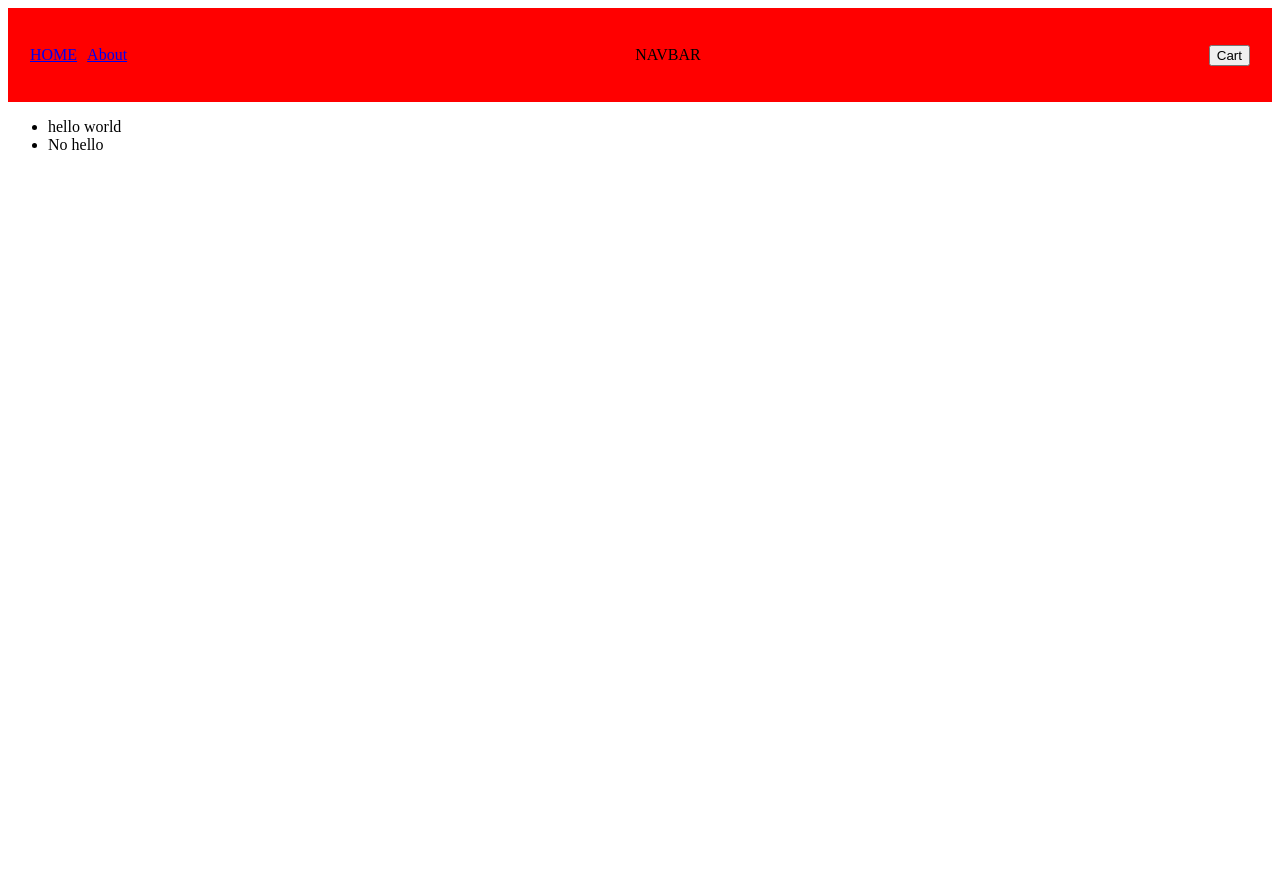
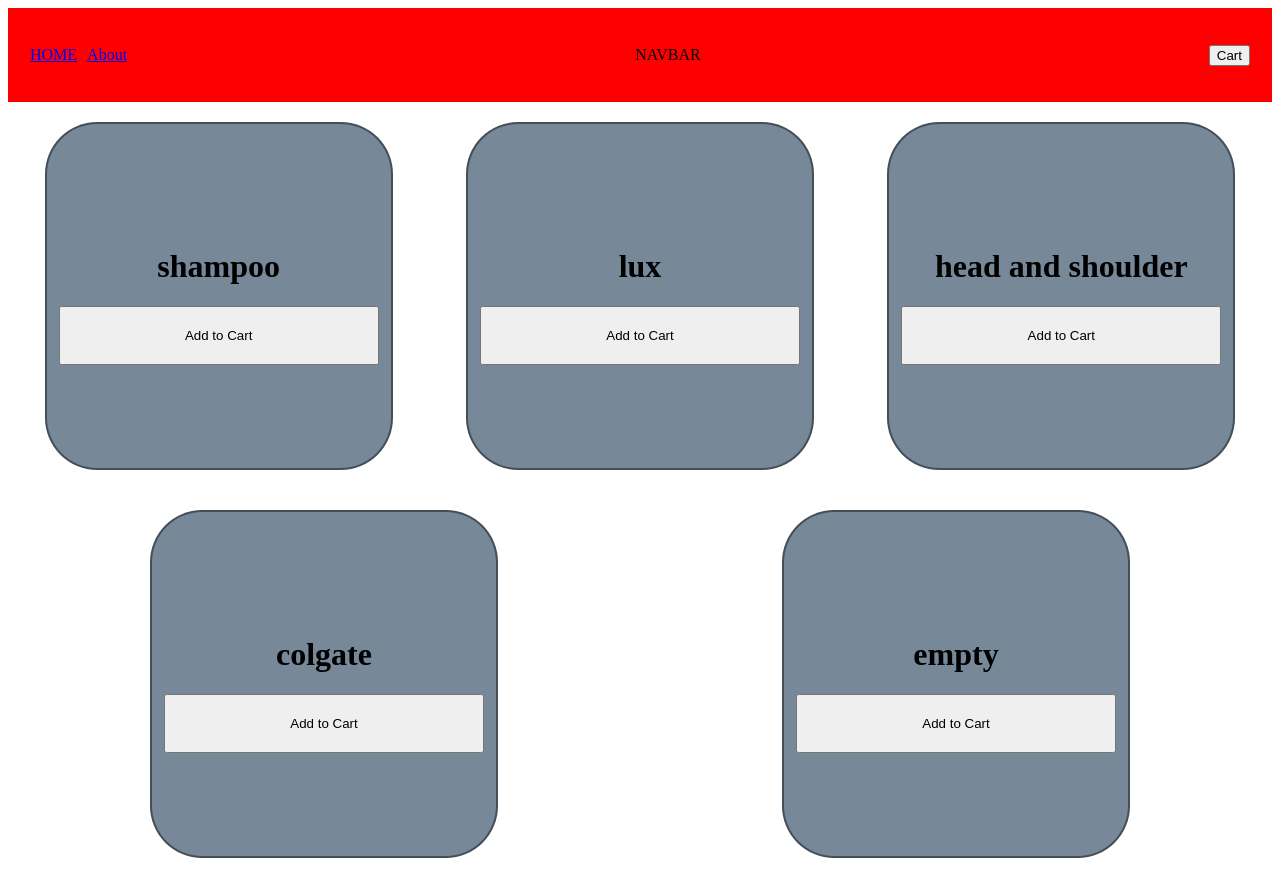
Before and after one commit to shoaibrasool/EcommerceReduxVite, a React (Vite) app: page / in a window 1280 px wide. Before the commit the page ends 800 px from the top, so only its background shows below. Built offline with nearby package versions, Linux system fonts and the light colour scheme.

Commit message:
better ui and understanding

```diff
--- a/src/components/product/Products.jsx
+++ b/src/components/product/Products.jsx
@@ -1,17 +1,23 @@
 // import React from 'react'
 import { useSelector } from 'react-redux'
+import './product.css'
+
 
 const Products = () => {
     const Products = useSelector(state => state.reducer.product)
     return (
         <>
-            <ul>
+            <div className='cards'>
                 {Products.map((product) => (
-                    <li key={product.id}>
-                        <div>{product.text}</div>
-                    </li>
+                    <div className='card' key={product.id}>
+                        <h1>
+                            {product.text}
+                        </h1>
+
+                        <button>Add to Cart</button>
+                    </div>
                 ))}
-            </ul>
+            </div>
         </>
     )
 }
--- /dev/null
+++ b/src/components/product/product.css
@@ -0,0 +1,26 @@
+.cards {
+    display: flex;
+    flex-wrap: wrap;
+    justify-content: space-around;
+    align-items: center;
+    width: 100%;
+}
+
+.card {
+    width: 20rem;
+    height: 20rem;
+    background-color: lightslategray;
+    border: 2px solid rgba(0, 0, 0, 0.432);
+    border-radius: 15%;
+    padding: 12px;
+    margin: 20px;
+    text-align: center;
+    display: flex;
+    flex-direction: column;
+    justify-content: center;
+}
+
+.card button {
+    padding: 20px 10px;
+
+}
--- a/src/features/productSlice.js
+++ b/src/features/productSlice.js
@@ -2,8 +2,11 @@ import { createSlice } from "@reduxjs/toolkit";
 
 const initialState = {
     product : [
-        { id: 1, text: 'hello world' },
-        { id: 2, text: 'No hello ' }
+        { id: 1, text: 'shampoo' },
+        { id: 2, text: 'lux' },
+        { id: 3, text: 'head and shoulder' },
+        { id: 4, text: 'colgate' } ,
+        { id: 5, text: 'empty' },
     ]
 }
 
```
